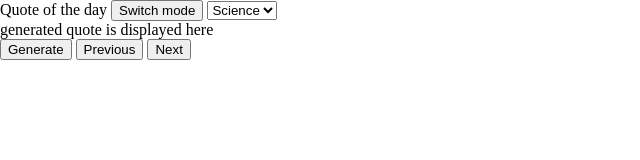
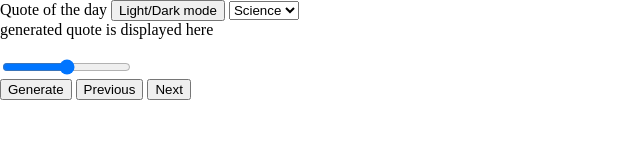
Before and after one commit to sudarshankapali/Quote-Generator, a plain HTML site: page index.html in a window 1280 px wide. Shown: the whole page, without its empty margins (0-640 px from the left). Drawn offline with Linux system fonts and the light colour scheme.

Commit message:
font size slider done

```diff
--- a/index.html
+++ b/index.html
@@ -9,12 +9,16 @@
 <body>
     <div>
         Quote of the day
-        <button onclick="mode()">Switch mode</button>
+        <button onclick="mode()">Light/Dark mode</button>
         <select id="options">
             <option value="science">Science</option>
             <option value="life">Life</option>
         </select>
         <div id="quote">generated quote is displayed here</div>
+        <br>
+        <input type="range" min="10" max="30" id="slider" value="20"
+            onchange="changeSizeBySlider()" />
+            <br>
         <button onclick="generate()">Generate</button>
         <button onclick="previousQuote()">Previous</button>
         <button onclick="nextQuote()">Next</button>
--- a/javascript.js
+++ b/javascript.js
@@ -44,3 +44,9 @@ function mode(){
     var element = document.body;
     element.classList.toggle("dark-mode");
 }
+
+function changeSizeBySlider(){
+    let slider = document.getElementById("slider");
+    // Set slider value as fontSize
+    document.getElementById("quote").style.fontSize = slider.value + "px";
+}
```
